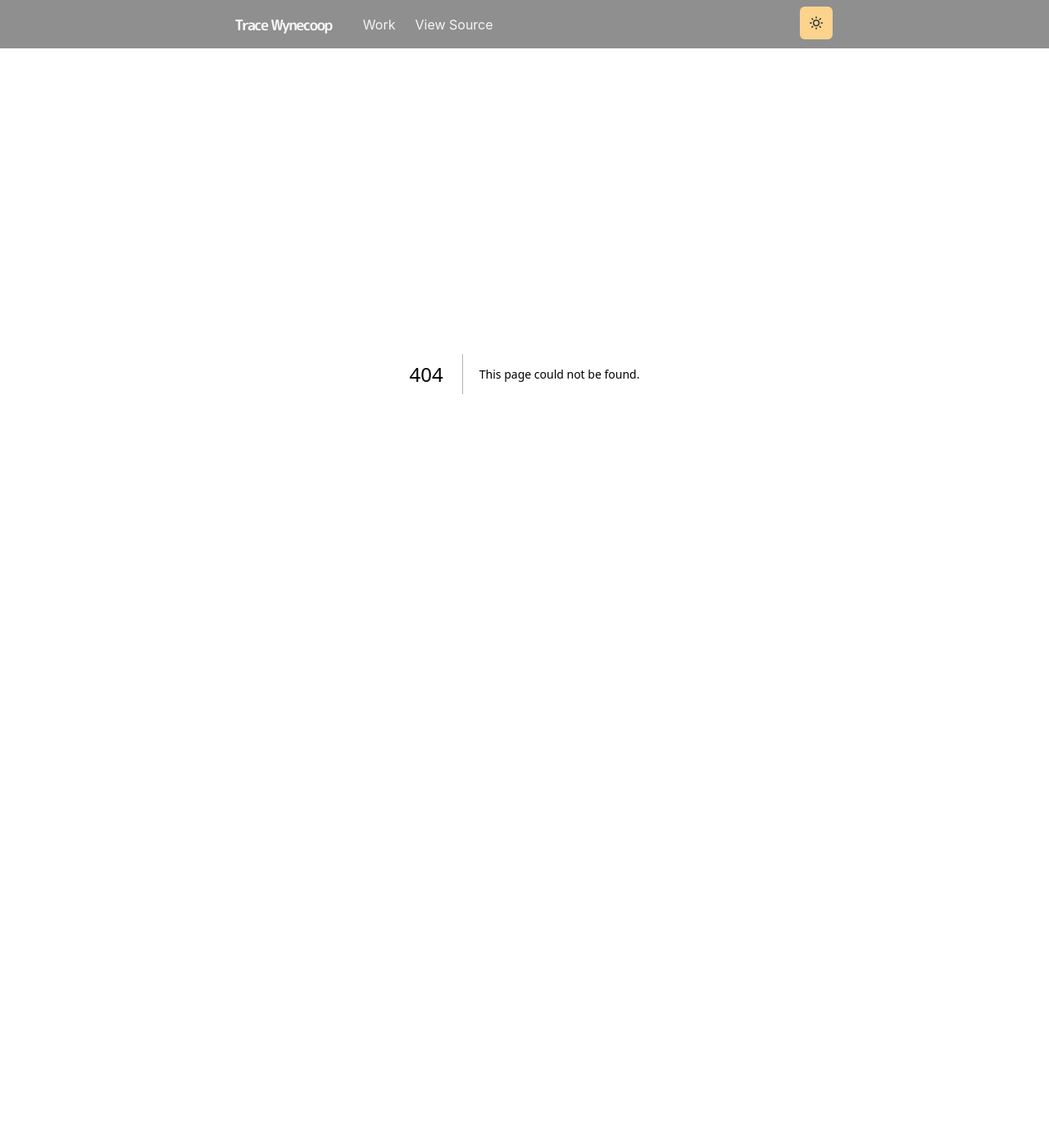
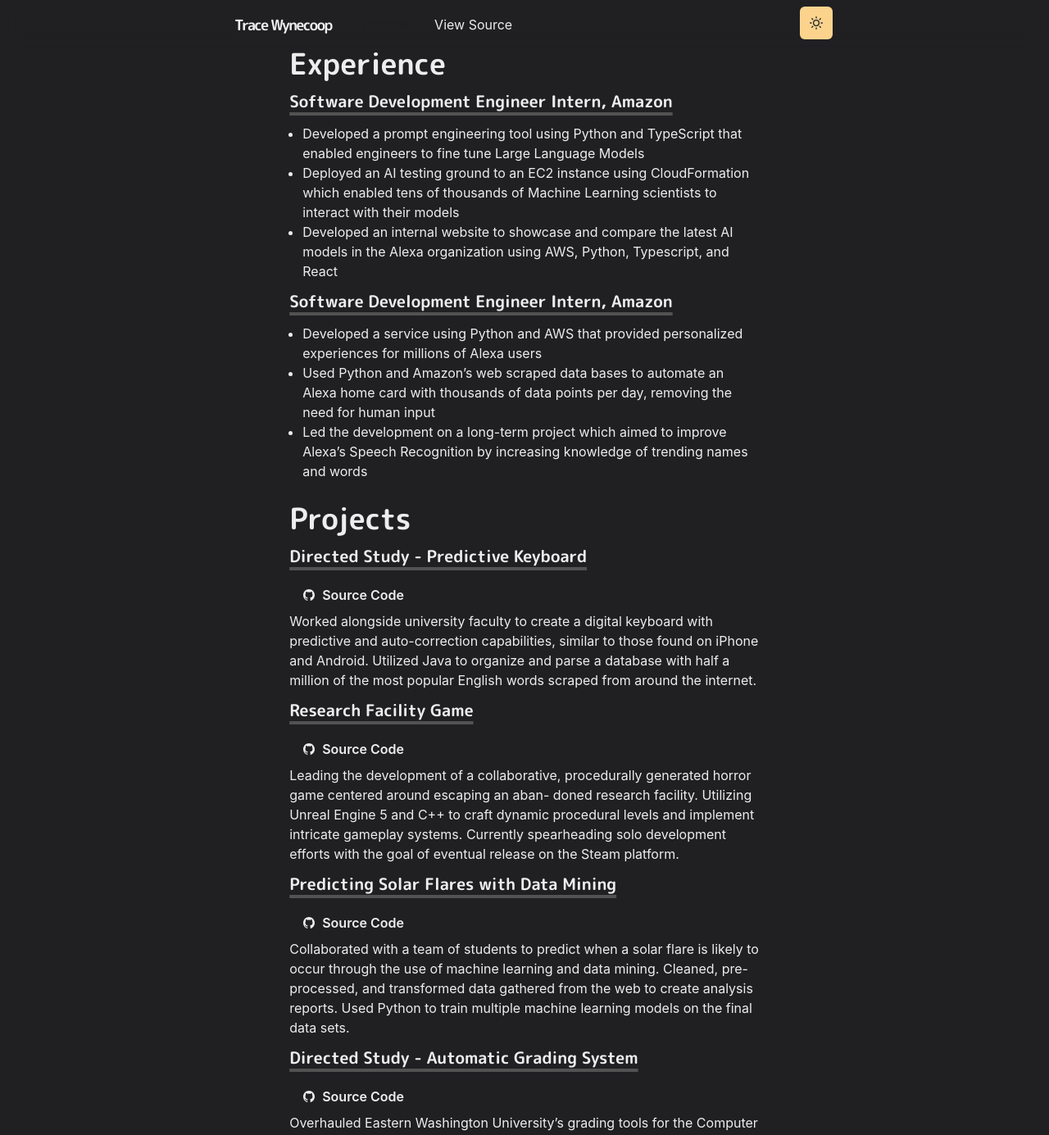
Before and after one commit to TWynec/twynec-homepage, a Next.js app: page /portfolio in a window 1280 px wide. Before the commit this address had no page. Shown: the top 1385 px of the page at 82% size. Before the commit the page ends 888 px from the top, so only its background shows below. Built offline with nearby package versions, Linux system fonts and the light colour scheme.

Commit message:
Add portfolio page

```diff
--- a/components/navbar.js
+++ b/components/navbar.js
@@ -69,8 +69,8 @@
           flexGrow={1}
           mt={{ base: 4, nmd: 0 }}
         >
-          <LinkItem href="/work" path={path}>
-            Work
+          <LinkItem href="/portfolio" path={path}>
+            Portfolio
           </LinkItem>
           <LinkItem
             href="https://github.com/TWynec/twynec-homepage"
--- /dev/null
+++ b/pages/portfolio.js
@@ -0,0 +1,219 @@
+import {
+  Box,
+  Container,
+  Heading,
+  ListItem,
+  UnorderedList,
+  List,
+  Link,
+  Button,
+} from "@chakra-ui/react";
+import Section from "../components/section";
+import { IoLogoGithub } from "react-icons/io5";
+import Paragraph from "../components/paragraph";
+
+const Portfolio = () => (
+  <Container>
+    <Box display={{ md: "flex" }}>
+      <Box flexGrow={1}>
+        <Heading as="h2" variant="page-title"></Heading>
+      </Box>
+    </Box>
+
+    <Section delay={0.1}>
+      <Heading as="h2" variant="page-title">
+        Experience
+      </Heading>
+      <Heading as="h3" variant="section-title">
+        Software Development Engineer Intern, Amazon
+      </Heading>
+      <UnorderedList>
+        <ListItem>
+          Developed a prompt engineering tool using Python and TypeScript that
+          enabled engineers to fine tune Large Language Models
+        </ListItem>
+        <ListItem>
+          Deployed an AI testing ground to an EC2 instance using CloudFormation
+          which enabled tens of thousands of Machine Learning scientists to
+          interact with their models
+        </ListItem>
+        <ListItem>
+          Developed an internal website to showcase and compare the latest AI
+          models in the Alexa organization using AWS, Python, Typescript, and
+          React
+        </ListItem>
+      </UnorderedList>
+      <Heading as="h3" variant="section-title">
+        Software Development Engineer Intern, Amazon
+      </Heading>
+      <UnorderedList>
+        <ListItem>
+          Developed a service using Python and AWS that provided personalized
+          experiences for millions of Alexa users
+        </ListItem>
+        <ListItem>
+          Used Python and Amazon’s web scraped data bases to automate an Alexa
+          home card with thousands of data points per day, removing the need for
+          human input
+        </ListItem>
+        <ListItem>
+          Led the development on a long-term project which aimed to improve
+          Alexa’s Speech Recognition by increasing knowledge of trending names
+          and words
+        </ListItem>
+      </UnorderedList>
+    </Section>
+
+    <Section delay={0.1}>
+      <Heading as="h2" variant="page-title">
+        Projects
+      </Heading>
+
+      <Heading as="h3" variant="section-title">
+        Directed Study - Predictive Keyboard
+      </Heading>
+      <List>
+        <ListItem>
+          <Link
+            href="https://github.com/TWynec/Predictive-Keyboard"
+            target="_blank"
+          >
+            <Button variant="ghost" leftIcon={<IoLogoGithub />}>
+              Source Code
+            </Button>
+          </Link>
+        </ListItem>
+        <ListItem>
+          Worked alongside university faculty to create a digital keyboard with
+          predictive and auto-correction capabilities, similar to those found on
+          iPhone and Android. Utilized Java to organize and parse a database
+          with half a million of the most popular English words scraped from
+          around the internet.
+        </ListItem>
+      </List>
+
+      <Heading as="h3" variant="section-title">
+        Research Facility Game
+      </Heading>
+      <List>
+        <ListItem>
+          <Link
+            href="https://github.com/TWynec/Research-Facility"
+            target="_blank"
+          >
+            <Button variant="ghost" leftIcon={<IoLogoGithub />}>
+              Source Code
+            </Button>
+          </Link>
+        </ListItem>
+        <ListItem>
+          Leading the development of a collaborative, procedurally generated
+          horror game centered around escaping an aban- doned research facility.
+          Utilizing Unreal Engine 5 and C++ to craft dynamic procedural levels
+          and implement intricate gameplay systems. Currently spearheading solo
+          development efforts with the goal of eventual release on the Steam
+          platform.
+        </ListItem>
+      </List>
+
+      <Heading as="h3" variant="section-title">
+        Predicting Solar Flares with Data Mining
+      </Heading>
+      <List>
+        <ListItem>
+          <Link
+            href="https://github.com/ddalton-jpl/flare-prediction-project"
+            target="_blank"
+          >
+            <Button variant="ghost" leftIcon={<IoLogoGithub />}>
+              Source Code
+            </Button>
+          </Link>
+        </ListItem>
+        <ListItem>
+          Collaborated with a team of students to predict when a solar flare is
+          likely to occur through the use of machine learning and data mining.
+          Cleaned, pre-processed, and transformed data gathered from the web to
+          create analysis reports. Used Python to train multiple machine
+          learning models on the final data sets.
+        </ListItem>
+      </List>
+
+      <Heading as="h3" variant="section-title">
+        Directed Study - Automatic Grading System
+      </Heading>
+      <List>
+        <ListItem>
+          <Link
+            href="https://github.com/TWynec/Research-Facility"
+            target="_blank"
+          >
+            <Button variant="ghost" leftIcon={<IoLogoGithub />}>
+              Source Code
+            </Button>
+          </Link>
+        </ListItem>
+        <ListItem>
+          Overhauled Eastern Washington University’s grading tools for the
+          Computer Science department by using Java and PHP to deploy an AWS
+          server that automatically grades each student’s programming homework.
+          This system has vastly reduced the workload for TA’s by allowing them
+          to simply upload a zip file containing each student’s submission, with
+          the program displaying their final score. It is currently being used
+          to administer the Advancement Programming Exam to all of their CS
+          Students.
+        </ListItem>
+      </List>
+    </Section>
+
+    <Section delay={0.1}>
+      <Heading as="h2" variant="page-title">
+        Education
+      </Heading>
+      <Heading as="h3" variant="section-title">
+        Eastern Washington University
+      </Heading>
+      <List>
+        <ListItem>Bachelor of Computer Science, 3.96 GPA</ListItem>
+        <ListItem>
+          Graduated Summa Cum Laude. Studied Computer Science and Mathematics
+          concepts ranging from Data Structures to Calculus. Participated in
+          research alongside the amazing faculty to develop tools ranging from
+          automatic grading systems to predictive keyboards. Repeatedly
+          recognized by the Dean's List for work ethic and outstanding GPA.
+        </ListItem>
+      </List>
+    </Section>
+
+    <Section delay={0.1}>
+      <Heading as="h2" variant="page-title">
+        Skills
+      </Heading>
+      <Heading as="h3" variant="section-title">
+        Technical Skills
+      </Heading>
+      <UnorderedList>
+        <ListItem>Python</ListItem>
+        <ListItem>Java</ListItem>
+        <ListItem>Data Structures and Algorithms</ListItem>
+        <ListItem>JavaScript</ListItem>
+        <ListItem>C++</ListItem>
+        <ListItem>C</ListItem>
+        <ListItem>React</ListItem>
+        <ListItem>AWS</ListItem>
+      </UnorderedList>
+      <Heading as="h3" variant="section-title">
+        Areas of Experience
+      </Heading>
+      <UnorderedList>
+        <ListItem>Full Stack Development</ListItem>
+        <ListItem>Game Development</ListItem>
+        <ListItem>Backend Development</ListItem>
+        <ListItem>Data Mining</ListItem>
+        <ListItem>Machine Learning </ListItem>
+      </UnorderedList>
+    </Section>
+  </Container>
+);
+
+export default Portfolio;
```
Also changed, not shown: pages/index.js (+4 -3 lines).
